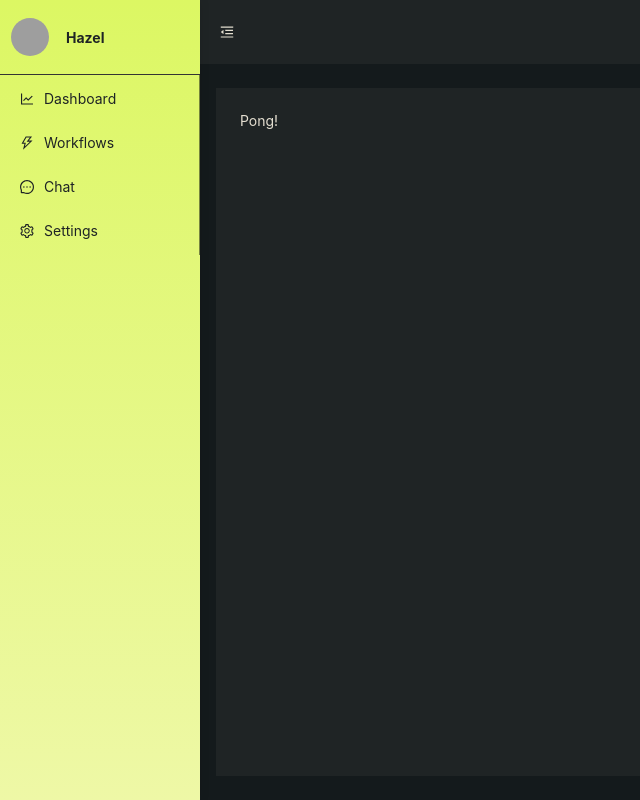
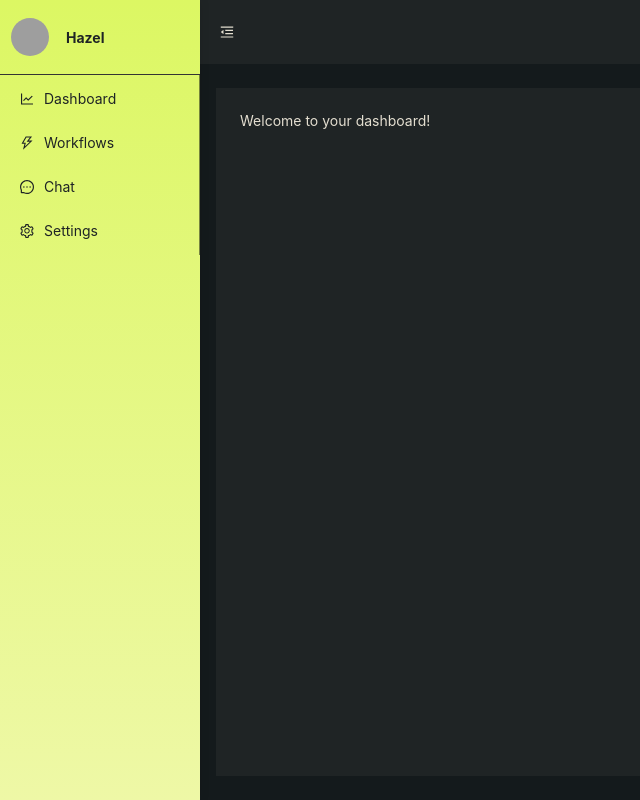
Before and after one commit to tacosontitan/project-odin, a React (Create React App) app: page /dashboard in a window 1280 px wide. Shown: the whole page, without its empty margins (0-640 px from the left). Built offline with nearby package versions, Linux system fonts and the light colour scheme; grey boxes are pictures that could not be loaded.

Commit message:
Added routes to app component.

```diff
--- a/src/App.tsx
+++ b/src/App.tsx
@@ -1,6 +1,10 @@
 import { ConfigProvider } from 'antd';
+import { Navigate, Route, Routes } from 'react-router-dom';
 import './App.scss';
-import DashboardLayout from './components/layouts/DashboardLayout';
+import Chat from './pages/chat/Chat';
+import Dashboard from './pages/dashboard/Dashboard';
+import Settings from './pages/settings/Settings';
+import Workflows from './pages/workflows/Workflows';
 
 function App() {
   return (
@@ -18,9 +22,13 @@ function App() {
         },
       }}
     >
-      <DashboardLayout>
-        <span>Pong!</span>
-      </DashboardLayout>
+      <Routes>
+          <Route path="/dashboard" element={<Dashboard />} />
+          <Route path="/workflows" element={<Workflows />} />
+          <Route path="/chat" element={<Chat />} />
+          <Route path="/settings" element={<Settings />} />
+          <Route path="/" element={<Navigate to="/dashboard" />} />
+       </Routes>
     </ConfigProvider>
   );
 }
```
